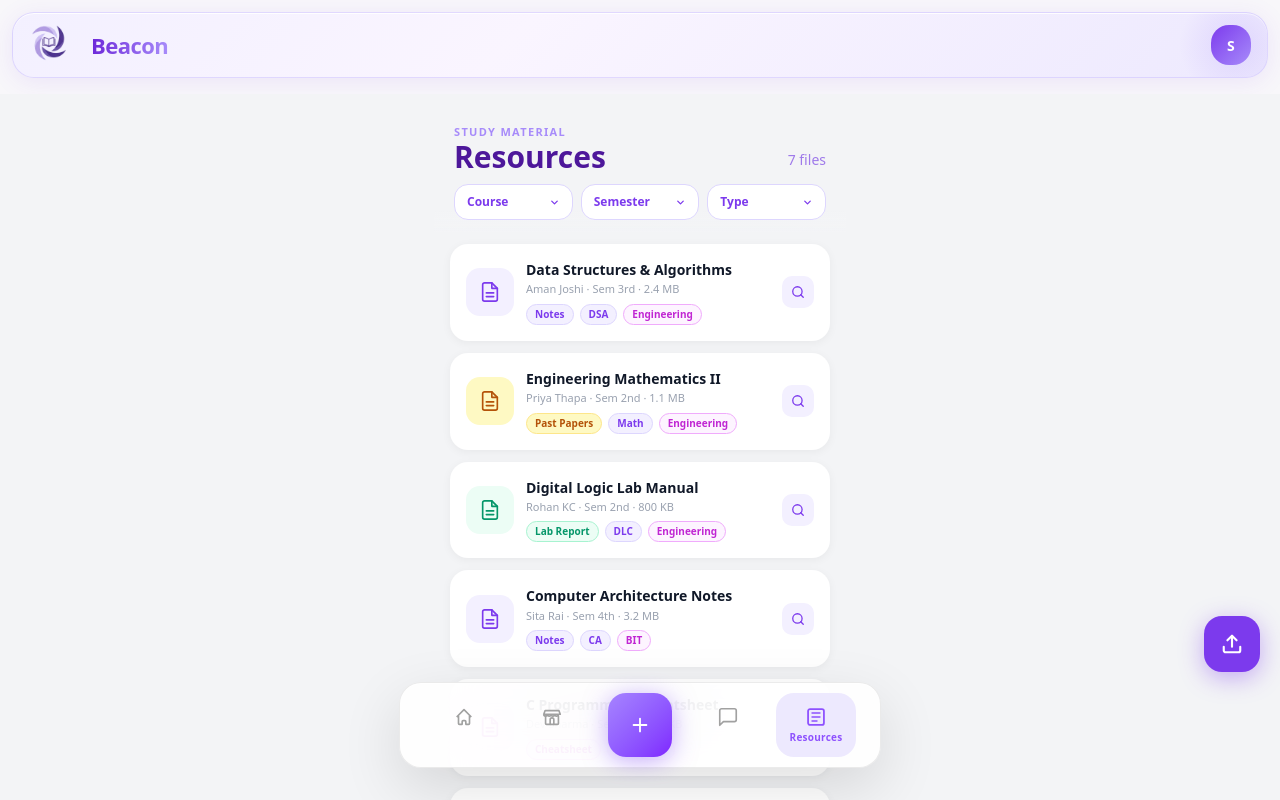
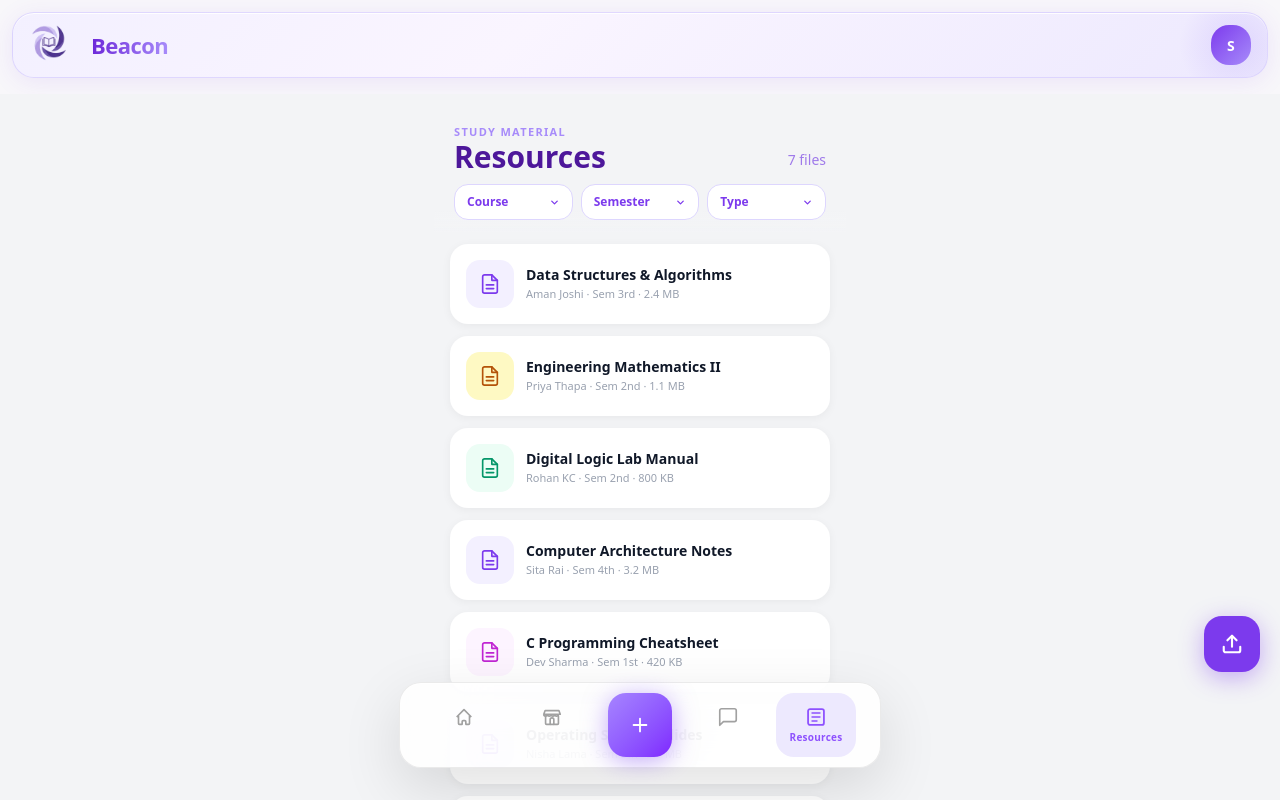
Before and after one commit to maneedasshrestha/codeyatra2.0_Profit.exe_Beacon, a Next.js app in the folder frontend/: page /dashboard/resources in a window 1280 px wide. Built offline with nearby package versions, Linux system fonts and the light colour scheme.

Commit message:
fix(): scrolling issues in resources page

```diff
--- a/frontend/app/dashboard/market/page.tsx
+++ b/frontend/app/dashboard/market/page.tsx
@@ -15,14 +15,14 @@ function loadItems(): MarketItem[] {
   try {
     const raw = localStorage.getItem(LS_KEY);
     if (raw) return JSON.parse(raw) as MarketItem[];
-  } catch {}
+  } catch { }
   return SEED_ITEMS;
 }
 
 function saveItems(items: MarketItem[]) {
   try {
     localStorage.setItem(LS_KEY, JSON.stringify(items));
-  } catch {}
+  } catch { }
 }
 
 // ── Seed data ────────────────────────────────────────────────────────────────
@@ -34,7 +34,7 @@ const SEED_ITEMS: MarketItem[] = [
       "Classic instant film camera in mint condition. Great for aesthetic shots.",
     price: 1499,
     colorSeed: 0,
-    createdAt: Date.now() - 3000,
+    createdAt: 1713800000000,
     sellerName: "Ananya Mehta",
     condition: "Like New",
     location: "Pune, MH",
@@ -46,7 +46,7 @@ const SEED_ITEMS: MarketItem[] = [
       "Hand-poured soy wax candles with real lavender. Burns 40+ hrs each.",
     price: 599,
     colorSeed: 1,
-    createdAt: Date.now() - 2000,
+    createdAt: 1713800001000,
     sellerName: "Riya Kapoor",
     condition: "New",
     location: "Bengaluru, KA",
@@ -58,7 +58,7 @@ const SEED_ITEMS: MarketItem[] = [
       "75% layout, hot-swappable, clicky switches. Purple & pink keycaps.",
     price: 3299,
     colorSeed: 7,
-    createdAt: Date.now() - 1000,
+    createdAt: 1713800002000,
     sellerName: "Dev Sharma",
     condition: "Good",
     location: "Delhi, DL",
@@ -73,10 +73,16 @@ const genSeed = () => Math.floor(Math.random() * 8);
 // ── Main Page ─────────────────────────────────────────────────────────────────
 export default function MarketPage() {
   const [role, setRole] = useState<Role>("buyer");
-  const [items, setItems] = useState<MarketItem[]>(() => loadItems());
+  const [items, setItems] = useState<MarketItem[]>(SEED_ITEMS);
   const [purchased, setPurchased] = useState<MarketItem[]>([]);
   // IDs listed during this session – shown with a "New" badge in buyer view
   const [newlyListed, setNewlyListed] = useState<Set<string>>(new Set());
+
+  // Load items from localStorage after initial hydration
+  useEffect(() => {
+    const storedItems = loadItems();
+    setItems(storedItems);
+  }, []);
 
   // Persist whenever items change
   useEffect(() => {
--- a/frontend/app/dashboard/resources/page.tsx
+++ b/frontend/app/dashboard/resources/page.tsx
@@ -1,5 +1,5 @@
 "use client";
-import React, { useState, useRef, useEffect } from "react";
+import { useState, useRef, useEffect } from "react";
 
 const COURSES = ["All", "Engineering", "BIT", "BCA", "MCA", "Physics"];
 const SEMESTERS = [
@@ -616,10 +616,10 @@ export default function ResourcesPage() {
 
   return (
     <div
-      className="min-h-screen w-full flex justify-center"
+      className="h-full w-full flex justify-center overflow-y-auto"
       style={{ background: "#f3f4f6" }}
     >
-      <div className="w-full max-w-103 flex flex-col min-h-screen pb-28">
+      <div className="w-full max-w-103 flex flex-col pb-36">
         {/* Header */}
         <div
           className="sticky top-0 z-20 pt-6 pb-3 px-5"
@@ -759,56 +759,6 @@ export default function ResourcesPage() {
                   <p className="text-[11px] text-gray-400 mt-0.5 font-medium">
                     {r.author} &middot; Sem {r.semester} &middot; {r.size}
                   </p>
-                  <div className="mt-1.5 flex flex-wrap gap-1.5">
-                    <span
-                      className="text-[10px] font-bold px-2 py-0.5 rounded-full"
-                      style={{
-                        background: ts.bg,
-                        color: ts.text,
-                        border: `1px solid ${ts.border}`,
-                      }}
-                    >
-                      {r.type}
-                    </span>
-                    <span
-                      className="text-[10px] font-bold px-2 py-0.5 rounded-full"
-                      style={{
-                        background: "#f3f0ff",
-                        color: "#7c3aed",
-                        border: "1px solid #ddd6fe",
-                      }}
-                    >
-                      {r.subject}
-                    </span>
-                    <span
-                      className="text-[10px] font-bold px-2 py-0.5 rounded-full"
-                      style={{
-                        background: "#fdf4ff",
-                        color: "#c026d3",
-                        border: "1px solid #f0abfc",
-                      }}
-                    >
-                      {r.course}
-                    </span>
-                  </div>
-                </div>
-                <div
-                  className="w-8 h-8 rounded-lg flex items-center justify-center shrink-0"
-                  style={{ background: "#f3f0ff" }}
-                >
-                  <svg
-                    width="14"
-                    height="14"
-                    viewBox="0 0 24 24"
-                    fill="none"
-                    stroke="#7c3aed"
-                    strokeWidth="2.2"
-                    strokeLinecap="round"
-                    strokeLinejoin="round"
-                  >
-                    <circle cx="11" cy="11" r="8" />
-                    <line x1="21" y1="21" x2="16.65" y2="16.65" />
-                  </svg>
                 </div>
               </button>
             );
```
Lines whose indentation alone changed are shown as unchanged.
